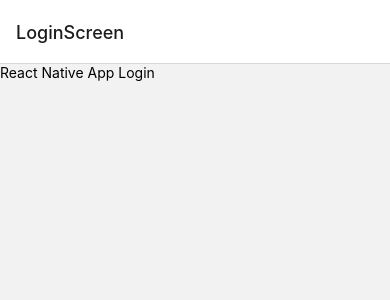
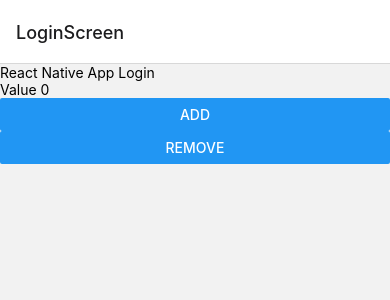
Before and after one commit to MateuszMatyska/nfc_app, a React Native app: screen / in a window 390 px wide. Shown: the top 300 px of the page. Built offline with nearby package versions, Linux system fonts and the light colour scheme.

Commit message:
feat: add redux with persistor

```diff
--- a/App.tsx
+++ b/App.tsx
@@ -1,12 +1,22 @@
 import React from 'react';
+import store from './src/store/Store';
+import {Provider} from 'react-redux';
 import {NavigationContainer} from '@react-navigation/native';
 import AppStack from './src/navigation/stacks/AppStack';
+import {PersistGate} from 'redux-persist/integration/react';
+import {persistStore} from 'redux-persist';
 
 const App: React.FC = () => {
+  let persistor = persistStore(store);
+
   return (
-    <NavigationContainer>
-      <AppStack />
-    </NavigationContainer>
+    <Provider store={store}>
+      <PersistGate loading={null} persistor={persistor}>
+        <NavigationContainer>
+          <AppStack />
+        </NavigationContainer>
+      </PersistGate>
+    </Provider>
   );
 };
 
--- a/src/screens/loginScreen/LoginScreen.tsx
+++ b/src/screens/loginScreen/LoginScreen.tsx
@@ -1,11 +1,30 @@
 import React from 'react';
-import {SafeAreaView, Text, View} from 'react-native';
+import {SafeAreaView, Text, View, Button} from 'react-native';
+import {useSelector, useDispatch} from 'react-redux';
+import {getValue} from '../../store/Slices/CounterSlice';
+import {increment, decrement} from '../../store/Slices/CounterSlice';
 
 const LoginScreen: React.FC = () => {
+  const value = useSelector(getValue);
+  const dispatch = useDispatch();
+
   return (
     <SafeAreaView>
       <View>
         <Text>React Native App Login</Text>
+        <Text>Value {value}</Text>
+        <Button
+          onPress={() => {
+            dispatch(increment());
+          }}
+          title="Add"
+        />
+        <Button
+          onPress={() => {
+            dispatch(decrement());
+          }}
+          title="Remove"
+        />
       </View>
     </SafeAreaView>
   );
--- /dev/null
+++ b/src/store/Slices/CounterSlice.ts
@@ -0,0 +1,32 @@
+import {createSlice} from '@reduxjs/toolkit';
+import type {PayloadAction} from '@reduxjs/toolkit';
+import {RootState} from '../Store';
+
+export interface CounterState {
+  value: number;
+}
+
+const initialState: CounterState = {
+  value: 0,
+};
+
+export const counterSlice = createSlice({
+  name: 'counter',
+  initialState,
+  reducers: {
+    increment: state => {
+      state.value += 1;
+    },
+    decrement: state => {
+      state.value -= 1;
+    },
+    incrementByAmount: (state, action: PayloadAction<number>) => {
+      state.value += action.payload;
+    },
+  },
+});
+
+export const {increment, decrement, incrementByAmount} = counterSlice.actions;
+export const getValue = (state: RootState) => state.counter.value;
+
+export default counterSlice.reducer;
--- /dev/null
+++ b/src/store/Store.ts
@@ -0,0 +1,26 @@
+import {configureStore} from '@reduxjs/toolkit';
+import AsyncStorage from '@react-native-async-storage/async-storage';
+import {combineReducers} from 'redux';
+import {persistReducer} from 'redux-persist';
+import thunk from 'redux-thunk';
+import CounterSlice from './Slices/CounterSlice';
+
+const reducers = combineReducers({
+  counter: CounterSlice,
+});
+
+const persistConfig = {
+  key: 'root',
+  storage: AsyncStorage,
+};
+
+const persistedReducer = persistReducer(persistConfig, reducers);
+
+const store = configureStore({
+  reducer: persistedReducer,
+  middleware: [thunk],
+});
+
+export type RootState = ReturnType<typeof store.getState>;
+
+export default store;
```
Also changed, not shown: package.json (+6 -1 lines), 1 other file (tests, documents, lock files or other folders).
